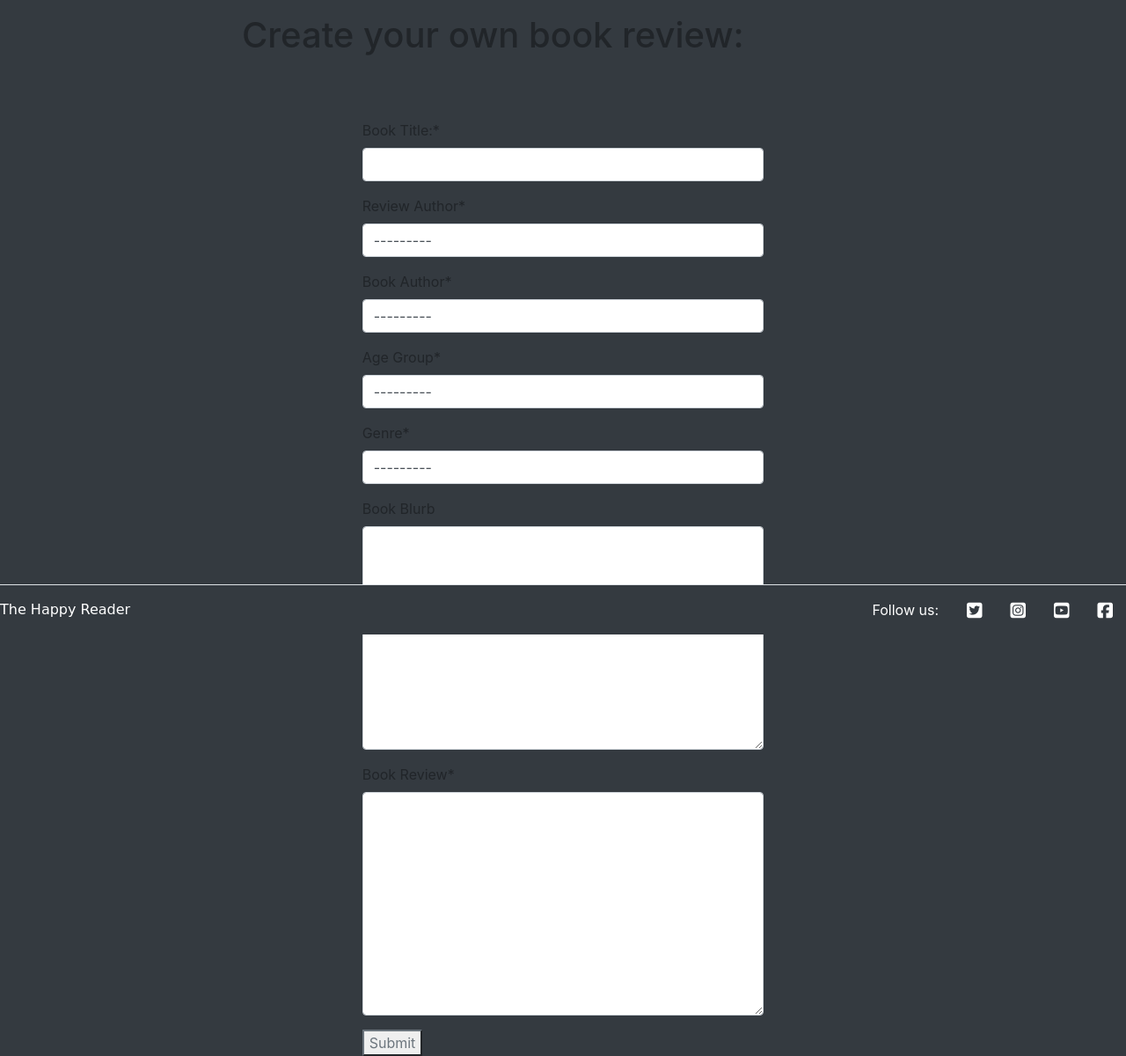
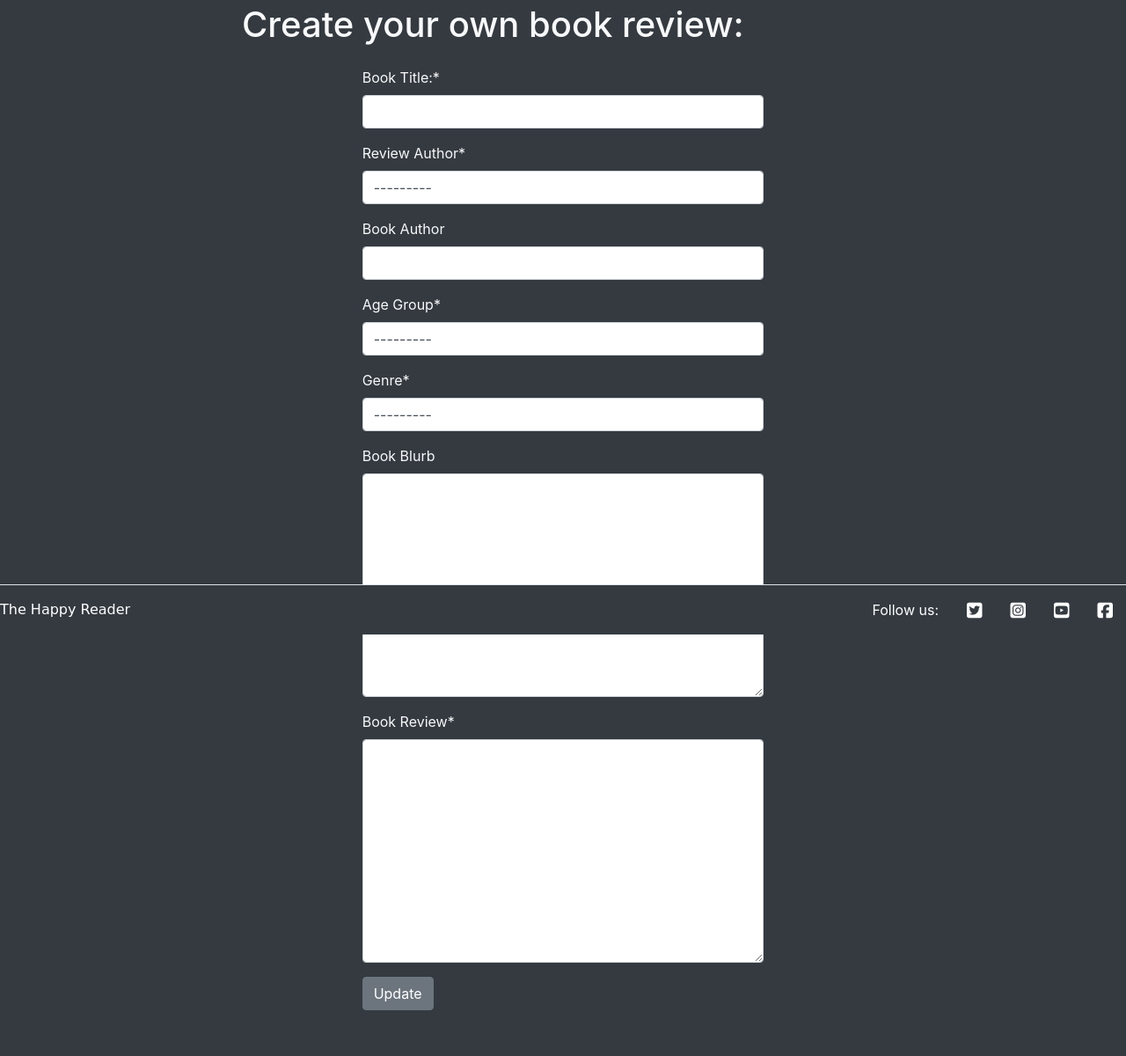
Before and after one commit to LauraMayock/The-happy-reader, a Django app: page /add_review in a window 1280 px wide. Shown: the part 79-1279 px from the top of the page at 88% size. After the commit the page ends 1227 px from the top, so only its background shows below. Run offline with Django 3.2, Linux system fonts and the light colour scheme; the visitor is signed in with stand-in values (Sample User, id 1); data comes from the database, SQL or seed files in the repository; data that the repository does not hold is empty; some libraries are stand-ins or nearby versions.

Commit message:
remove author table and amend review form to allow authors be added

```diff
--- a/blog/admin.py
+++ b/blog/admin.py
@@ -1,5 +1,5 @@
 from django.contrib import admin
-from .models import Post, Comment, book_author, Genre, age_range, Contact
+from .models import Post, Comment, Genre, age_range, Contact
 from django_summernote.admin import SummernoteModelAdmin
 
 
@@ -24,7 +24,6 @@ class CommentAdmin(admin.ModelAdmin):
         queryset.update(approve=True)
 
 
-admin.site.register(book_author)
 admin.site.register(Genre)
 admin.site.register(age_range)
 admin.site.register(Contact)
--- a/blog/models.py
+++ b/blog/models.py
@@ -5,15 +5,6 @@ from django.utils.text import slugify
 
 
 STATUS = ((0, "Draft"), (1, "Published"))
-
-class book_author(models.Model):
-    book_author = models.CharField(max_length=50)
-    author_image = CloudinaryField('image', default="placeholder")
-    slug = models.SlugField(max_length=500, unique=True)
-
-    def __str__(self):
-        return self.book_author
-
 
 
 
@@ -43,9 +34,8 @@ class Post(models.Model):
     title = models.CharField(max_length=200, unique=True)
     slug = models.SlugField(max_length=200, unique=True)
     author = models.ForeignKey(
-        User, on_delete=models.CASCADE, related_name="blog_posts"
-    )
-    book_author = models.ForeignKey('book_author', on_delete=models.CASCADE, null=True, related_name="author")
+        User, on_delete=models.CASCADE, related_name="blog_posts")
+    book_author = models.CharField(max_length=200, null=True, blank=True)
     age_range = models.ForeignKey('age_range', on_delete = models.SET_NULL, null=True, related_name="age")
     genre = models.ForeignKey('Genre', on_delete = models.SET_NULL, null=True)
     featured_image = CloudinaryField('image', default='placeholder')
--- a/blog/views.py
+++ b/blog/views.py
@@ -135,12 +135,7 @@ def age0_2(request):
 
     """
     age = age_range.objects.get(id=1).age.all()
-    return render(request, 'age.html',
-     {
-                'age': age,
-                "comments": comments,
-            },
-        )
+    return render(request, 'age.html', {'age': age,},)
 
 
 
--- a/templates/account/logout.html
+++ b/templates/account/logout.html
@@ -14,7 +14,7 @@
     </div>
   </div>
   <div class="row">
-    <div class="col-md-8 mt-3">
+    <div class="col-md-6 mt-3">
 
       <form method="post" action="{% url 'account_logout' %}">
         {% csrf_token %}
@@ -25,8 +25,8 @@
       </form>
     </div>
   </div>
-</div>
-<div class="row mt-4">
+<div class="container">
 <img src="https://res.cloudinary.com/dyhess8yw/image/upload/v1670083623/diverse-kids-reading-books_2_f6ixvm.jpg" class="card-img" alt="children reading with their teacher">
 </div>
+</div>
 {% endblock %}
--- a/templates/add_review.html
+++ b/templates/add_review.html
@@ -3,31 +3,29 @@
 
 {% block content %}
 {% if user.is_authenticated %}
-<div class="container">
+<div class="container text-light">
     <div class="row">
-        <div class="col-md-8 mt-3 offset-md-2">
+        <div class="col-md-8 mt-1 offset-md-2">
     <h1>Create your own book review:</h1>
-    <br></br>
     {% if submitted %}
         Your Book review was Submitted Succesfully!
         Thank you for contributing.
 
     {% else %}
-        <div class="container">
-            <div class="row">
-                <div class="col-md-8 mt-3 offset-md-2">
-                <form action="" method="POST" novalidate>
-                   {% csrf_token %}
+    <div class="container">
+        <div class="row">
+            <div class="col-md-8 mt-3 offset-md-2">
+    <form method=POST>
+        {% csrf_token %}
+        {{ form|crispy }}
+        <input type="submit" value="Update"
+        class="btn btn-secondary">
 
-                   {{ form|crispy}}
-
-           <input type="submit" value="Submit" class="btn-outline-secondary">
-
-        </form>
-        {% endif %}
     </form>
 </div>
 </div>
+{% endif %}
+
     {% else %}
         <h1>Sorry. You  must be Logged In to create a review. </h1>
         <a href="{% url 'account_login' %}">Login Here</a>
--- a/templates/post_detail.html
+++ b/templates/post_detail.html
@@ -12,7 +12,7 @@
                     {{ post.content | safe }}
                 </p>
              </div>
-             <div class="d-none d-md-block col-md-6 masthead-image">
+             <div class="d-none d-md-block col-md-5 masthead-image">
                  <!-- The featured image URL goes in the src attribute -->
                  {% if "placeholder" in post.featured_image.url %}
                 <img src="https://res.cloudinary.com/dyhess8yw/image/upload/v1666291002/shutterstock_587276996-800x500_kcsyxi.jpg" width="100%">
```
Also changed, not shown: templates/account/login.html (+6 -1 lines), BACKUPS/migrations/0001_initial.py (added), BACKUPS/migrations/0002_alter_age_range_table.py (added), BACKUPS/migrations/0003_contact.py (added), BACKUPS/migrations/0004_alter_contact_name.py (added), BACKUPS/migrations/0005_alter_post_book_author.py (renamed from blog/migrations/0005_alter_post_book_author.py), BACKUPS/migrations/0006_alter_post_age_range.py (renamed from blog/migrations/0006_alter_post_age_range.py), BACKUPS/migrations/0007_auto_20221204_1159.py (added), BACKUPS/migrations/__init__.py (added), blog/migrations/0005_auto_20221204_1322.py (added), blog/migrations/0006_alter_post_book_author.py (added).
